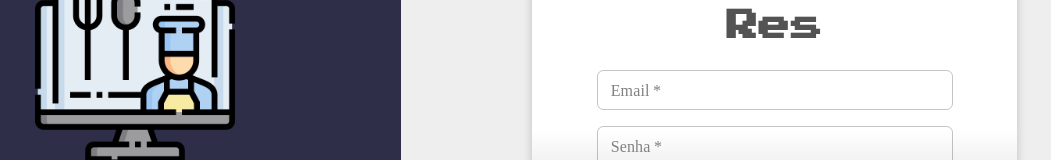
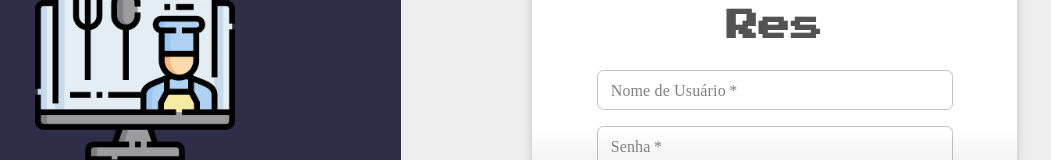
Before and after one commit to Dags0n/sigres, a React (Create React App) app: page /login in a window 1280 px wide. Shown: the part 366-526 px from the top of the page, without its empty margins (132-1183 px from the left). Built offline with nearby package versions, Linux system fonts and the light colour scheme.

Commit message:
fix: altera o label de email para nome de usuário

```diff
--- a/src/pages/login/sections/FormLogin.jsx
+++ b/src/pages/login/sections/FormLogin.jsx
@@ -64,7 +64,7 @@ const FormLogin = () => {
   return (
     <form method="post" action="/login" style={{ marginTop: 20 }}>
       <DivInput>
-        <FormTextField label="Email" type="email" />
+        <FormTextField label="Nome de Usuário" type="text" />
       </DivInput>
       <DivInput>
         <FormTextField label="Senha" type="password" />
```
